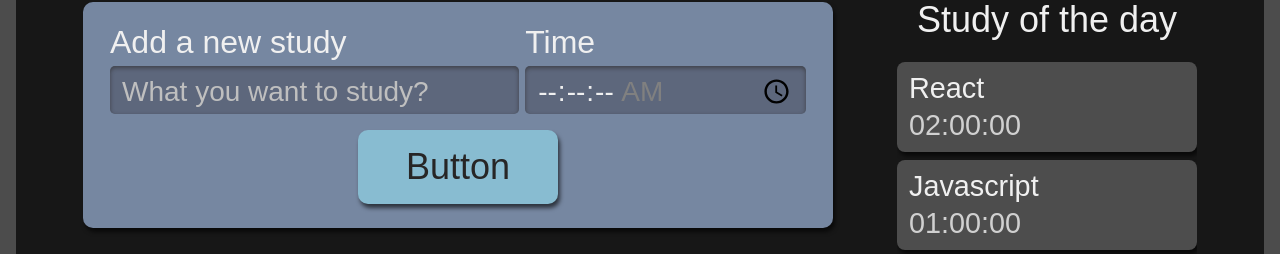
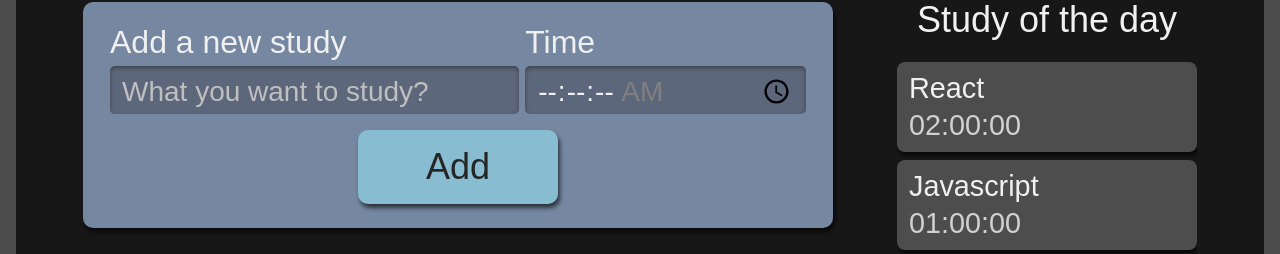
Before and after one commit to kevinaraujo/react-with-ts, a React (Create React App) app: page / in a window 1280 px wide. Shown: the part 270-524 px from the top of the page. Built offline with nearby package versions, Linux system fonts and the light colour scheme.

Commit message:
feat: Used children props on button component.

```diff
--- a/src/components/Button/index.tsx
+++ b/src/components/Button/index.tsx
@@ -2,7 +2,7 @@
 
 import style from './style.module.scss'
 
-class Button extends React.Component {
+class Button extends React.Component<{children: any}>{
     super() {
         this.super();
     }
@@ -10,7 +10,7 @@
     render() {
         return (
             <button className={style.botao}>
-                Button
+                { this.props.children }
             </button>
         )
     }
--- a/src/components/Form/index.tsx
+++ b/src/components/Form/index.tsx
@@ -29,7 +29,9 @@
                         required
                     />
                 </div>
-                <Button />
+                <Button>
+                    Add
+                </Button>
             </form>
         )
     }
```
